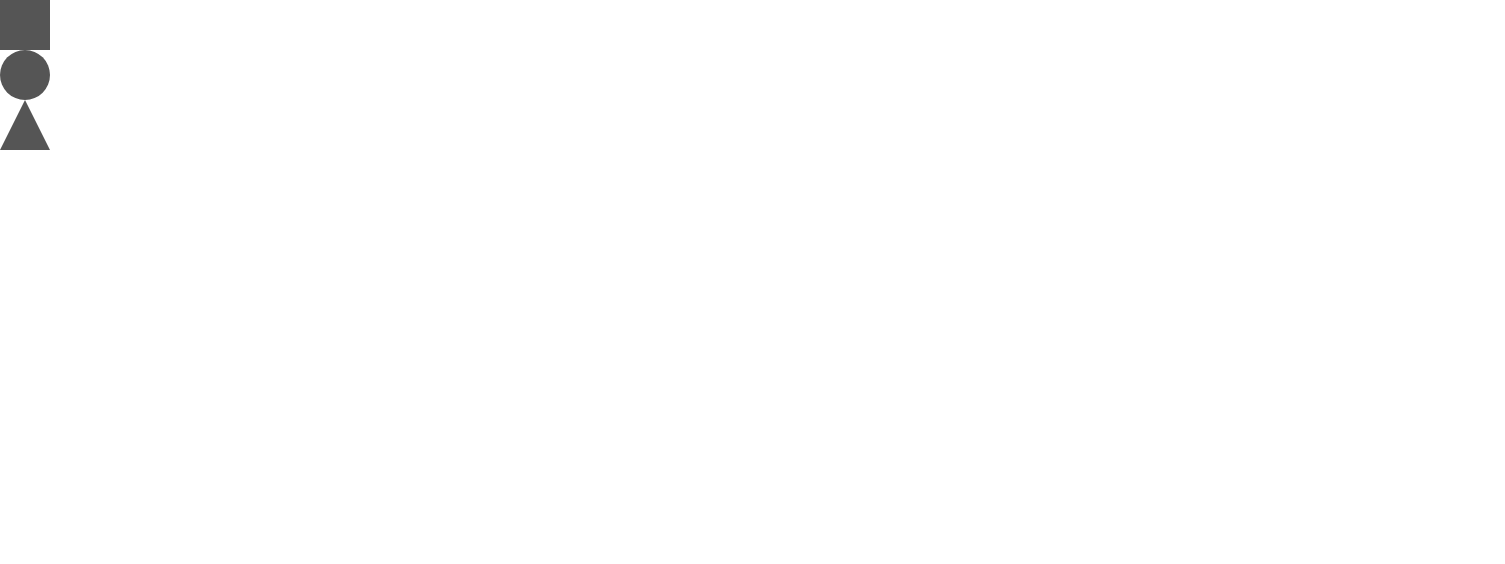
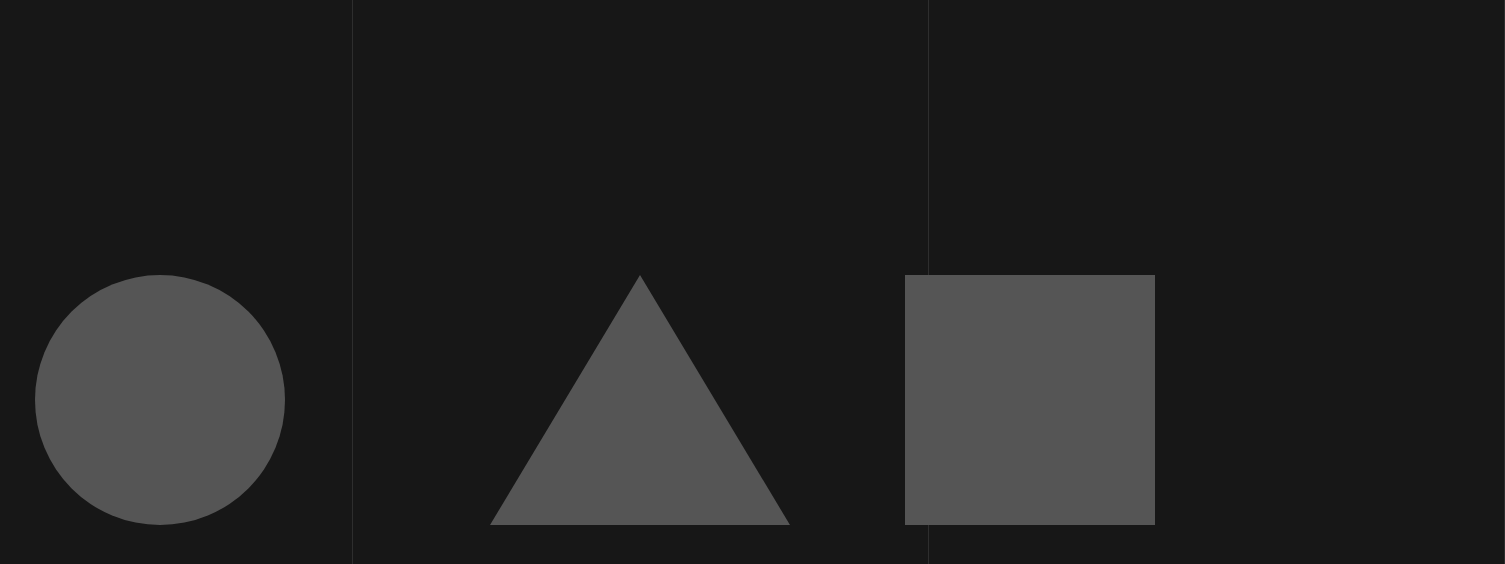
Before and after one commit to AlperenAkyuzz/countdown, a Nuxt app: page / in a window 1280 px wide. Shown: the top 564 px of the page, 1505 px wide, since content can reach past the window. Built offline with nearby package versions, Linux system fonts and the light colour scheme.

Commit message:
dddddddfgdfgfdb

```diff
--- a/pages/index.vue
+++ b/pages/index.vue
@@ -1,31 +1,236 @@
 <template>
   <div>
-    <div class="square"></div>
-    <div class="circle"></div>
-    <div class="triangle-up"></div>
+    <div class="lines">
+      <div class="line"></div>
+      <div class="line" style="left: 75%;"></div>
+      <div class="line"></div>
+    </div>
+    <div class="right">
+      <div class="square" v-show="isActiveSquare" :class="isActiveSquare ? 'fade-in' : ''"></div>
+    </div>
+    <div class="center">
+      <div class="triangle-up fade-in"></div>
+    </div>
+    <div class="left">
+      <div class="circle" v-show="isActiveCircle" :class="isActiveCircle ? 'fade-in' : ''"></div>
+    </div>
+
   </div>
 </template>
 
 <style>
+* {
+  margin: 0;
+  padding: 0;
+  box-sizing: border-box !important;
+}
+
+html, body {
+  height: 100%;
+}
+
+body {
+  display: table;
+  width: 100%;
+  height: 100%;
+  background-color: #171717;
+  color: #000;
+  line-height: 1.6;
+  position: relative;
+  font-family: sans-serif;
+  overflow: hidden;
+}
+
+.center {
+  position: absolute;
+  left: 50%;
+  top: 50%;
+  -webkit-transform: translate(-50%, -50%);
+  transform: translate(-50%, -50%);
+}
+.left {
+  position: absolute;
+  left: 12.5%;
+  top: 50%;
+  -webkit-transform: translate(-50%, -50%);
+  transform: translate(-50%, -50%);
+}
+.right {
+  position: absolute;
+  right: 0%;
+  top: 50%;
+  -webkit-transform: translate(-50%, -50%);
+  transform: translate(-50%, -50%);
+}
+
+.lines {
+  position: absolute;
+  top: 0;
+  left: 0;
+  right: 0;
+  height: 100%;
+  margin: auto;
+  width: 90vw;
+}
+
+.line {
+  position: absolute;
+  width: 1px;
+  height: 100%;
+  top: 0;
+  left: 50%;
+  background: rgba(255, 255, 255, 0.1);
+  overflow: hidden;
+}
+.line::after {
+  content: "";
+  display: block;
+  position: absolute;
+  height: 15vh;
+  width: 100%;
+  top: -50%;
+  left: 0;
+  background: linear-gradient(to bottom, rgba(255, 255, 255, 0) 0%, #ffffff 75%, #ffffff 100%);
+  -webkit-animation: drop 7s 0s infinite;
+  animation: drop 7s 0s infinite;
+  -webkit-animation-fill-mode: forwards;
+  animation-fill-mode: forwards;
+  -webkit-animation-timing-function: cubic-bezier(0.4, 0.26, 0, 0.97);
+  animation-timing-function: cubic-bezier(0.4, 0.26, 0, 0.97);
+}
+.line:nth-child(1) {
+  margin-left: -25%;
+}
+.line:nth-child(1)::after {
+  -webkit-animation-delay: 2s;
+  animation-delay: 2s;
+}
+.line:nth-child(3) {
+  margin-left: 75%;
+}
+.line:nth-child(3)::after {
+  -webkit-animation-delay: 2.5s;
+  animation-delay: 2.5s;
+}
+
+@-webkit-keyframes drop {
+  0% {
+    top: -50%;
+  }
+  100% {
+    top: 110%;
+  }
+}
+
+@keyframes drop {
+  0% {
+    top: -50%;
+  }
+  100% {
+    top: 110%;
+  }
+}
 .square {
-  height: 50px;
-  width: 50px;
+  height: 250px;
+  width: 250px;
   background-color: #555;
 }
 .circle {
-  height: 50px;
-  width: 50px;
+  height: 250px;
+  width: 250px;
   background-color: #555;
   border-radius: 50%;
+  margin: auto;
 }
 .triangle-up {
   width: 0;
   height: 0;
-  border-left: 25px solid transparent;
-  border-right: 25px solid transparent;
-  border-bottom: 50px solid #555;
+  border-left: 150px solid transparent;
+  border-right: 150px solid transparent;
+  border-bottom: 250px solid #555;
+}
+
+.fade-in {
+  animation: fadeIn ease 5s;
+  -webkit-animation: fadeIn ease 5s;
+  -moz-animation: fadeIn ease 5s;
+  -o-animation: fadeIn ease 5s;
+  -ms-animation: fadeIn ease 5s;
+}
+.fade-in-10 {
+  animation: fadeIn ease 30s;
+  -webkit-animation: fadeIn ease 30s;
+  -moz-animation: fadeIn ease 30s;
+  -o-animation: fadeIn ease 30s;
+  -ms-animation: fadeIn ease 30s;
+}
+@keyframes fadeIn {
+  0% {
+    opacity:0;
+  }
+  100% {
+    opacity:1;
+  }
+}
+
+@-moz-keyframes fadeIn {
+  0% {
+    opacity:0;
+  }
+  100% {
+    opacity:1;
+  }
+}
+
+@-webkit-keyframes fadeIn {
+  0% {
+    opacity:0;
+  }
+  100% {
+    opacity:1;
+  }
+}
+
+@-o-keyframes fadeIn {
+  0% {
+    opacity:0;
+  }
+  100% {
+    opacity:1;
+  }
+}
+
+@-ms-keyframes fadeIn {
+  0% {
+    opacity: 0;
+  }
+  100% {
+    opacity: 1;
+  }
 }
 </style>
+
 <script>
-export default {}
+export default {
+  data() {
+    return {
+      isActiveSquare: false,
+      isActiveTriangle: false,
+    }
+  },
+  methods:{
+    callFunction: function () {
+      var v = this;
+      setTimeout(function(){
+        v.isActiveCircle = true;
+      }, 1000);
+      setTimeout(function(){
+        v.isActiveSquare = true;
+      }, 2000);
+    }
+  },
+  mounted: function() {
+    this.callFunction()
+  },
+}
 </script>
```
